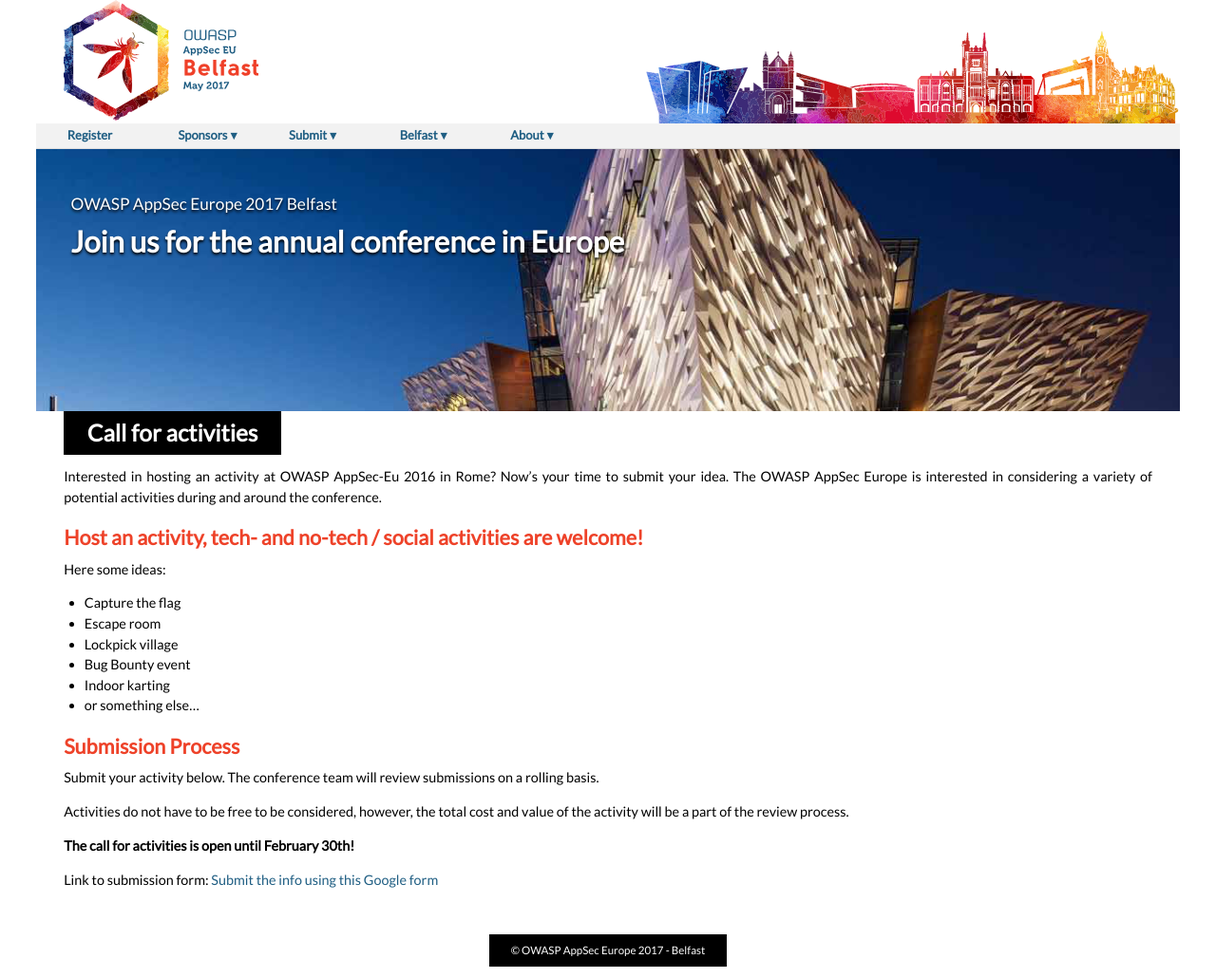
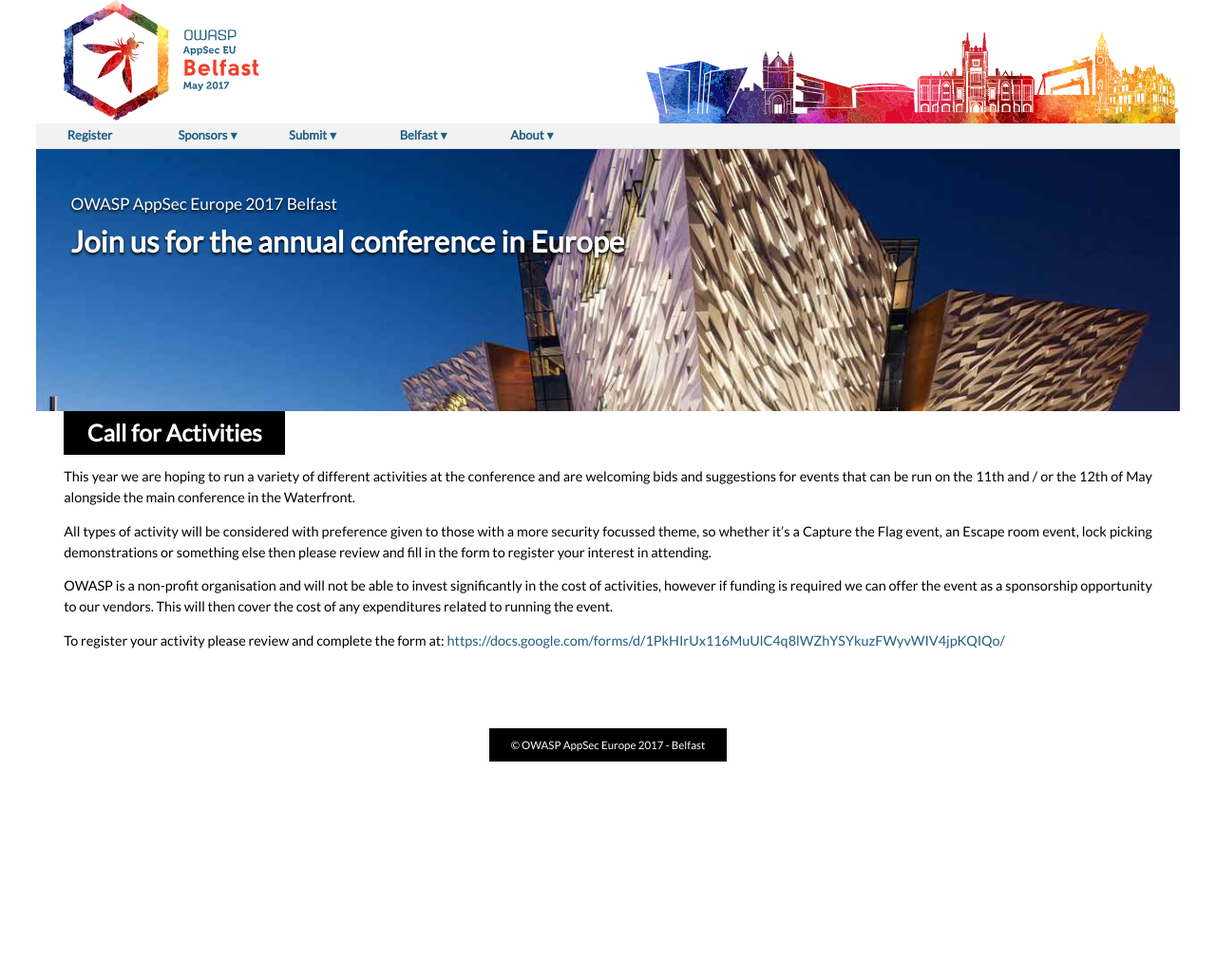
Before and after one commit to OWASP/AppSecEurope2017, a Jekyll site: the page built from program/call-for-activities.md, in a window 1280 px wide. Shown: the whole page at 95% size. Built offline with Jekyll 4.4.1, drawn with Linux system fonts in a browser that asks for light colours; after the commit the page ends 900 px from its top, so only the background shows below that.

Commit message:
call for activities

```diff
--- a/_data/menus.yml
+++ b/_data/menus.yml
@@ -12,6 +12,8 @@
     url: program/call-for-papers
   - title: Call for trainings
     url: program/call-for-trainings
+  - title: Call for activities
+    url: program/call-for-activities
 - title: Belfast
   items:
   - title: Venue
--- a/program/call-for-activities.md
+++ b/program/call-for-activities.md
@@ -1,28 +1,14 @@
 ---
-title: Call for activities
+title: Call for Activities
 ---
 
 # {{page.title}}
 
-Interested in hosting an activity at OWASP AppSec-Eu 2016 in Rome? Now’s your time to submit your idea. The OWASP AppSec Europe is interested in considering a variety of potential activities during and around the conference.
+This year we are hoping to run a variety of different activities at the conference and are welcoming bids and suggestions for events that can be run on the 11th and / or the 12th of May alongside the main conference in the Waterfront.
 
-## Host an activity, tech- and no-tech / social activities are welcome!
+All types of activity will be considered with preference given to those with a more security focussed theme, so whether it's a Capture the Flag event, an Escape room event, lock picking demonstrations or something else then please review and fill in the form to register your interest in attending.
 
-Here some ideas:
+OWASP is a non-profit organisation and will not be able to invest significantly in the cost of activities, however if funding is required we can offer the event as a sponsorship opportunity to our vendors. This will then cover the cost of any expenditures related to running the event.
 
-* Capture the flag
-* Escape room
-* Lockpick village
-* Bug Bounty event
-* Indoor karting
-* or something else…
-
-## Submission Process
-Submit your activity below. The conference team will review submissions on a rolling basis.
-
-Activities do not have to be free to be considered, however, the total cost and value of the activity will be a part of the review process.
-
-**The call for activities is open until February 30th!**
-
-Link to submission form:
-<a href="#" target="_blank">Submit the info using this Google form</a>
+To register your activity please review and complete the form at:
+[https://docs.google.com/forms/d/1PkHIrUx116MuUlC4q8lWZhYSYkuzFWyvWIV4jpKQIQo/](https://docs.google.com/forms/d/1PkHIrUx116MuUlC4q8lWZhYSYkuzFWyvWIV4jpKQIQo/)
```
